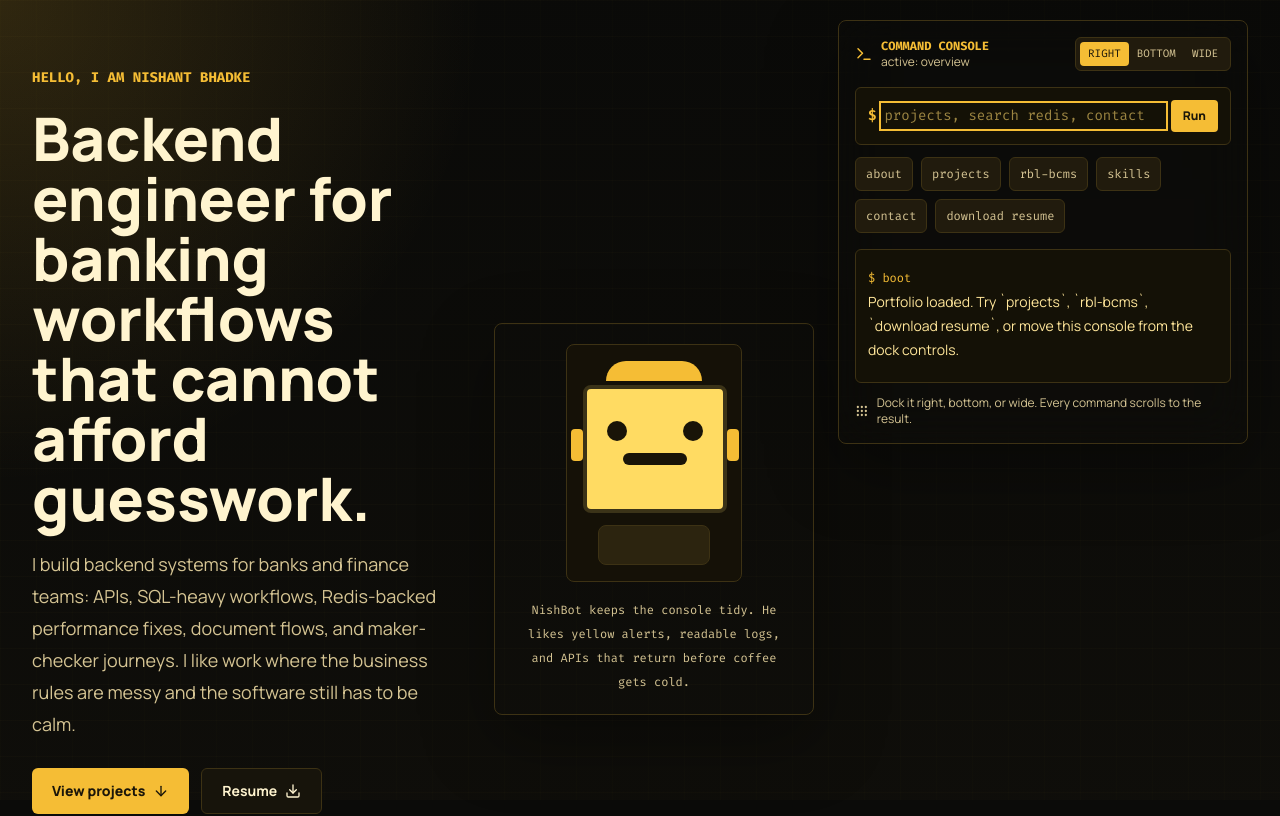
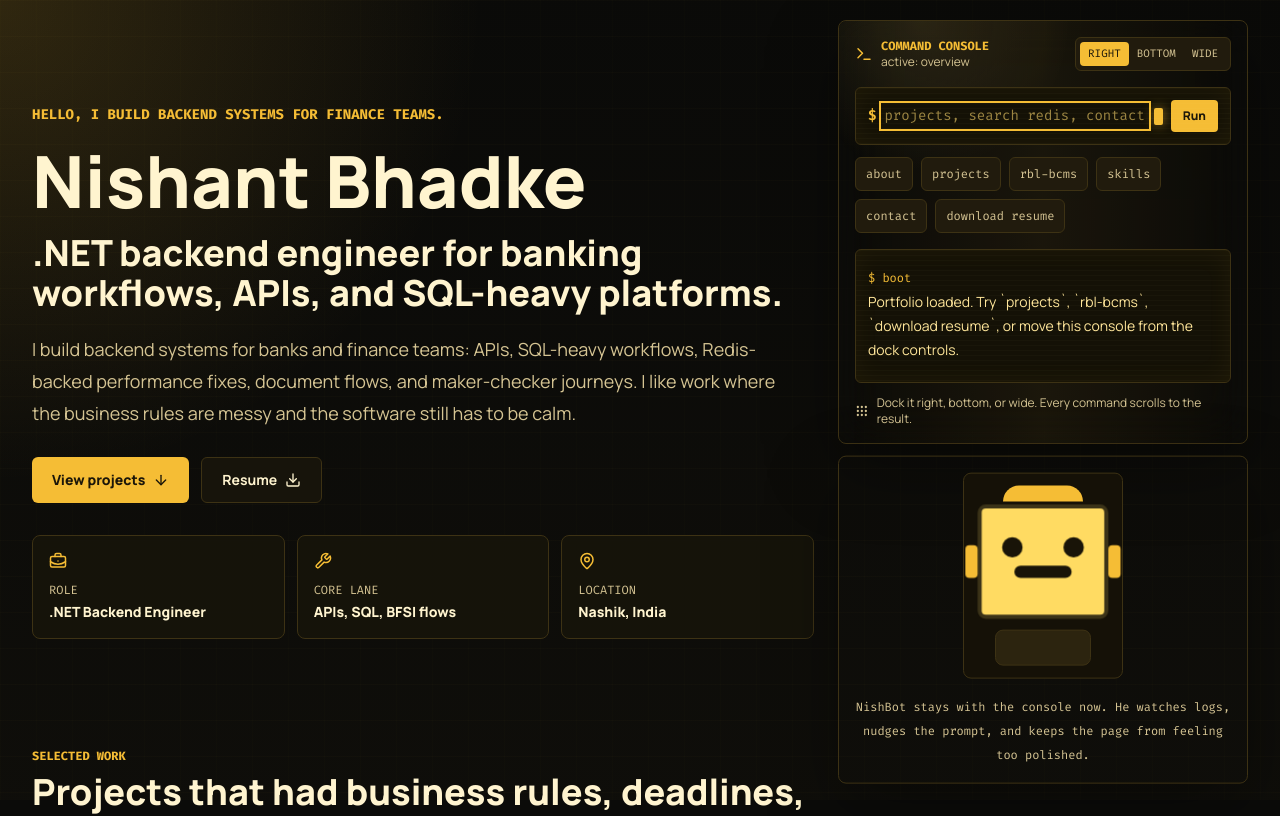
Before and after one commit to nishantbhadke/nishant-bhadke-command-portfolio, a Next.js app: page / in a window 1280 px wide. Shown: the top 816 px of the page. Built offline with nearby package versions, Linux system fonts and the light colour scheme; no server answers.

Commit message:
Polish hero console and motion

```diff
--- a/app/globals.css
+++ b/app/globals.css
@@ -28,6 +28,139 @@ body {
   text-rendering: optimizeLegibility;
   -webkit-font-smoothing: antialiased;
   -moz-osx-font-smoothing: grayscale;
+}
+
+.site-reveal {
+  animation: site-reveal 620ms cubic-bezier(0.22, 1, 0.36, 1) both;
+}
+
+.console-panel {
+  position: relative;
+  overflow: hidden;
+}
+
+.console-panel::before {
+  content: "";
+  position: absolute;
+  inset: 0;
+  pointer-events: none;
+  background:
+    linear-gradient(90deg, transparent, rgba(245, 189, 53, 0.08), transparent),
+    radial-gradient(circle at 20% 0%, rgba(255, 217, 102, 0.14), transparent 28%);
+  opacity: 0.72;
+  animation: console-flicker 4.8s steps(12, end) infinite;
+}
+
+.console-panel > * {
+  position: relative;
+  z-index: 1;
+}
+
+.console-screen {
+  position: relative;
+  overflow: hidden;
+  box-shadow: inset 0 0 26px rgba(245, 189, 53, 0.06);
+}
+
+.console-screen::after {
+  content: "";
+  position: absolute;
+  inset: 0;
+  pointer-events: none;
+  background: linear-gradient(rgba(255, 230, 154, 0.08) 1px, transparent 1px);
+  background-size: 100% 5px;
+  mix-blend-mode: screen;
+  opacity: 0.24;
+}
+
+.console-cursor {
+  width: 0.55rem;
+  height: 1.1rem;
+  border-radius: 2px;
+  background: #f5bd35;
+  box-shadow: 0 0 12px rgba(245, 189, 53, 0.55);
+  animation: cursor-pulse 1s steps(2, start) infinite;
+}
+
+.mascot-card {
+  animation: bot-float 4.5s ease-in-out infinite;
+}
+
+.mascot-head {
+  animation: bot-breathe 3.8s ease-in-out infinite;
+}
+
+@keyframes site-reveal {
+  from {
+    opacity: 0;
+    transform: translateY(14px);
+  }
+
+  to {
+    opacity: 1;
+    transform: translateY(0);
+  }
+}
+
+@keyframes console-flicker {
+  0%,
+  100% {
+    opacity: 0.64;
+  }
+
+  11% {
+    opacity: 0.8;
+  }
+
+  17% {
+    opacity: 0.46;
+  }
+
+  19% {
+    opacity: 0.88;
+  }
+
+  52% {
+    opacity: 0.58;
+  }
+
+  54% {
+    opacity: 0.76;
+  }
+}
+
+@keyframes cursor-pulse {
+  0%,
+  48% {
+    opacity: 1;
+  }
+
+  49%,
+  100% {
+    opacity: 0;
+  }
+}
+
+@keyframes bot-float {
+  0%,
+  100% {
+    transform: translateY(0);
+  }
+
+  50% {
+    transform: translateY(-5px);
+  }
+}
+
+@keyframes bot-breathe {
+  0%,
+  100% {
+    transform: scale(1);
+  }
+
+  50% {
+    transform: scale(1.025);
+  }
 }
 
 ::selection {
--- a/components/CommandPortfolio.tsx
+++ b/components/CommandPortfolio.tsx
@@ -480,6 +480,7 @@ export function CommandPortfolio() {
                 : "lg:order-first"
           }`}
         >
+          <div className={dockMode === "wide" ? "grid gap-4 lg:grid-cols-[minmax(0,1fr)_280px]" : "grid gap-4"}>
             <CommandConsole
               activeSection={activeSection}
               contactFlow={contactFlow}
@@ -493,6 +494,8 @@ export function CommandPortfolio() {
               setInput={setInput}
               submitCommand={submitCommand}
             />
+            <Mascot dockMode={dockMode} />
+          </div>
         </aside>
       </div>
     </main>
@@ -512,14 +515,17 @@ function HeroSection({
       initial={{ opacity: 0, y: 18 }}
       animate={{ opacity: 1, y: 0 }}
       transition={{ duration: 0.45, ease: [0.22, 1, 0.36, 1] }}
-      className="min-h-[88vh] scroll-mt-6 py-8 sm:py-12"
+      className="site-reveal min-h-[88vh] scroll-mt-6 py-8 sm:py-12"
     >
-      <div className="grid min-h-[76vh] items-center gap-8 lg:grid-cols-[minmax(0,1fr)_320px]">
+      <div className="grid min-h-[76vh] items-center gap-8">
         <div>
-          <p className="font-mono text-sm font-bold uppercase text-accent">Hello, I am Nishant Bhadke</p>
-          <h1 className="mt-5 max-w-4xl text-4xl font-black leading-tight text-ink sm:text-6xl">
-            Backend engineer for banking workflows that cannot afford guesswork.
+          <p className="font-mono text-sm font-bold uppercase text-accent">Hello, I build backend systems for finance teams.</p>
+          <h1 className="mt-5 max-w-4xl text-5xl font-black leading-tight text-ink sm:text-7xl">
+            Nishant Bhadke
           </h1>
+          <p className="mt-4 max-w-3xl text-2xl font-black leading-snug text-ink sm:text-4xl">
+            .NET backend engineer for banking workflows, APIs, and SQL-heavy platforms.
+          </p>
           <p className="mt-5 max-w-3xl text-lg leading-8 text-muted">{profile.intro}</p>
           <div className="mt-7 flex flex-wrap gap-3">
             <button onClick={() => runCommand("projects")} className="inline-flex items-center gap-2 rounded-md bg-accent px-5 py-3 text-sm font-black text-[#1b1609] transition hover:bg-accentSoft">
@@ -535,7 +541,6 @@ function HeroSection({
             <HeroStat icon={<MapPin size={18} />} label="Location" value={profile.location} />
           </div>
         </div>
-        <Mascot />
       </div>
     </motion.section>
   );
@@ -569,7 +574,7 @@ function CommandConsole({
   const quickCommands = contactFlow ? ["cancel"] : ["about", "projects", "rbl-bcms", "skills", "contact", "download resume"];
 
   return (
-    <div className="rounded-lg border border-line bg-card/96 p-4 shadow-soft backdrop-blur-xl">
+    <div className="console-panel rounded-lg border border-line bg-card/96 p-4 shadow-soft backdrop-blur-xl">
       <div className="flex items-center justify-between gap-3">
         <div className="flex items-center gap-2">
           <Terminal size={18} className="text-accent" />
@@ -591,7 +596,7 @@ function CommandConsole({
           ))}
         </div>
       </div>
-      <form onSubmit={submitCommand} className="mt-4 rounded-md border border-line bg-[#141106] p-3">
+      <form onSubmit={submitCommand} className="console-screen mt-4 rounded-md border border-line bg-[#141106] p-3">
         <div className="flex items-center gap-2">
           <span className="shrink-0 font-mono text-sm font-bold text-accent">{promptFor(contactFlow)}</span>
           <input
@@ -603,7 +608,8 @@ function CommandConsole({
             spellCheck={false}
             autoComplete="off"
           />
-          <button type="submit" className="rounded bg-accent px-3 py-2 text-xs font-black text-[#1b1609]">
+          <span aria-hidden="true" className="console-cursor" />
+          <button type="submit" className="rounded bg-accent px-3 py-2 text-xs font-black text-[#1b1609] transition hover:bg-accentSoft">
             Run
           </button>
         </div>
@@ -620,7 +626,7 @@ function CommandConsole({
           </button>
         ))}
       </div>
-      <div ref={outputRef} className="mt-4 max-h-[48vh] overflow-y-auto rounded-md border border-line bg-[#141106] p-3" role="log" aria-live="polite">
+      <div ref={outputRef} className="console-screen mt-4 max-h-[48vh] overflow-y-auto rounded-md border border-line bg-[#141106] p-3" role="log" aria-live="polite">
         {history.length === 0 ? (
           <p className="font-mono text-xs leading-6 text-[#9c8542]">Console cleared.</p>
         ) : (
@@ -640,22 +646,31 @@ function CommandConsole({
   );
 }
 
-function Mascot() {
+function Mascot({ dockMode }: { dockMode: DockMode }) {
+  const wrapperClass =
+    dockMode === "bottom"
+      ? "hidden lg:flex items-center gap-4 rounded-lg border border-line bg-card/96 p-3 shadow-soft backdrop-blur-xl"
+      : "mascot-card mx-auto w-full rounded-lg border border-line bg-card/92 p-4 shadow-soft";
+
   return (
-    <div className="mx-auto w-full max-w-xs rounded-lg border border-line bg-card/92 p-5 shadow-soft">
-      <div className="mx-auto w-44 rounded-lg border border-line bg-[#151107] p-4">
-        <div className="mx-auto h-5 w-24 rounded-t-full bg-accent" />
-        <div className="relative mx-auto mt-1 h-32 w-36 rounded-lg border-4 border-[#3b3318] bg-[#ffdb62]">
-          <div className="absolute left-5 top-8 h-5 w-5 rounded-full bg-[#191408]" />
-          <div className="absolute right-5 top-8 h-5 w-5 rounded-full bg-[#191408]" />
-          <div className="absolute left-1/2 top-16 h-3 w-16 -translate-x-1/2 rounded-full bg-[#191408]" />
-          <div className="absolute -left-4 top-10 h-8 w-3 rounded bg-accent" />
-          <div className="absolute -right-4 top-10 h-8 w-3 rounded bg-accent" />
+    <div className={wrapperClass}>
+      <div className={`${dockMode === "bottom" ? "w-20 shrink-0" : "mx-auto w-40"} rounded-lg border border-line bg-[#151107] p-3`}>
+        <div className="mx-auto h-4 w-20 rounded-t-full bg-accent" />
+        <div className={`${dockMode === "bottom" ? "h-16 w-16" : "h-28 w-32"} mascot-head relative mx-auto mt-1 rounded-lg border-4 border-[#3b3318] bg-[#ffdb62]`}>
+          <div className={`${dockMode === "bottom" ? "left-3 top-4 h-3 w-3" : "left-5 top-7 h-5 w-5"} absolute rounded-full bg-[#191408]`} />
+          <div className={`${dockMode === "bottom" ? "right-3 top-4 h-3 w-3" : "right-5 top-7 h-5 w-5"} absolute rounded-full bg-[#191408]`} />
+          <div className={`${dockMode === "bottom" ? "top-9 h-2 w-8" : "top-14 h-3 w-14"} absolute left-1/2 -translate-x-1/2 rounded-full bg-[#191408]`} />
+          {dockMode !== "bottom" && (
+            <>
+              <div className="absolute -left-4 top-9 h-8 w-3 rounded bg-accent" />
+              <div className="absolute -right-4 top-9 h-8 w-3 rounded bg-accent" />
+            </>
+          )}
         </div>
-        <div className="mx-auto mt-3 h-10 w-28 rounded-lg border border-line bg-command" />
+        {dockMode !== "bottom" && <div className="mx-auto mt-3 h-9 w-24 rounded-lg border border-line bg-command" />}
       </div>
-      <p className="mt-4 text-center font-mono text-xs leading-6 text-muted">
-        NishBot keeps the console tidy. He likes yellow alerts, readable logs, and APIs that return before coffee gets cold.
+      <p className={`${dockMode === "bottom" ? "text-left" : "mt-4 text-center"} font-mono text-xs leading-6 text-muted`}>
+        NishBot stays with the console now. He watches logs, nudges the prompt, and keeps the page from feeling too polished.
       </p>
     </div>
   );
@@ -663,7 +678,7 @@ function Mascot() {
 
 function SectionHeader({ eyebrow, title, copy }: { eyebrow: string; title: string; copy: string }) {
   return (
-    <div>
+    <div className="site-reveal">
       <p className="font-mono text-xs font-black uppercase text-accent">{eyebrow}</p>
       <h2 className="mt-2 max-w-4xl text-3xl font-black leading-tight text-ink sm:text-4xl">{title}</h2>
       <p className="mt-3 max-w-3xl text-base leading-7 text-muted">{copy}</p>
@@ -673,7 +688,7 @@ function SectionHeader({ eyebrow, title, copy }: { eyebrow: string; title: strin
 
 function HeroStat({ icon, label, value }: { icon: React.ReactNode; label: string; value: string }) {
   return (
-    <div className="rounded-lg border border-line bg-card/90 p-4">
+    <div className="site-reveal rounded-lg border border-line bg-card/90 p-4 transition duration-300 hover:-translate-y-1 hover:border-accent">
       <div className="text-accent">{icon}</div>
       <p className="mt-3 font-mono text-xs uppercase text-muted">{label}</p>
       <p className="mt-1 text-sm font-black text-ink">{value}</p>
@@ -683,7 +698,7 @@ function HeroStat({ icon, label, value }: { icon: React.ReactNode; label: string
 
 function ProofBlock({ label, value, strong = false }: { label: string; value: string; strong?: boolean }) {
   return (
-    <div className={`rounded-lg border border-line p-4 ${strong ? "bg-accent text-[#1b1609]" : "bg-surface/82 text-muted"}`}>
+    <div className={`site-reveal rounded-lg border border-line p-4 transition duration-300 hover:-translate-y-1 ${strong ? "bg-accent text-[#1b1609]" : "bg-surface/82 text-muted"}`}>
       <p className={`font-mono text-xs font-black uppercase ${strong ? "text-[#3f3107]" : "text-accent"}`}>{label}</p>
       <p className="mt-2 text-sm font-semibold leading-7">{value}</p>
     </div>
```
Lines whose indentation alone changed are shown as unchanged.
